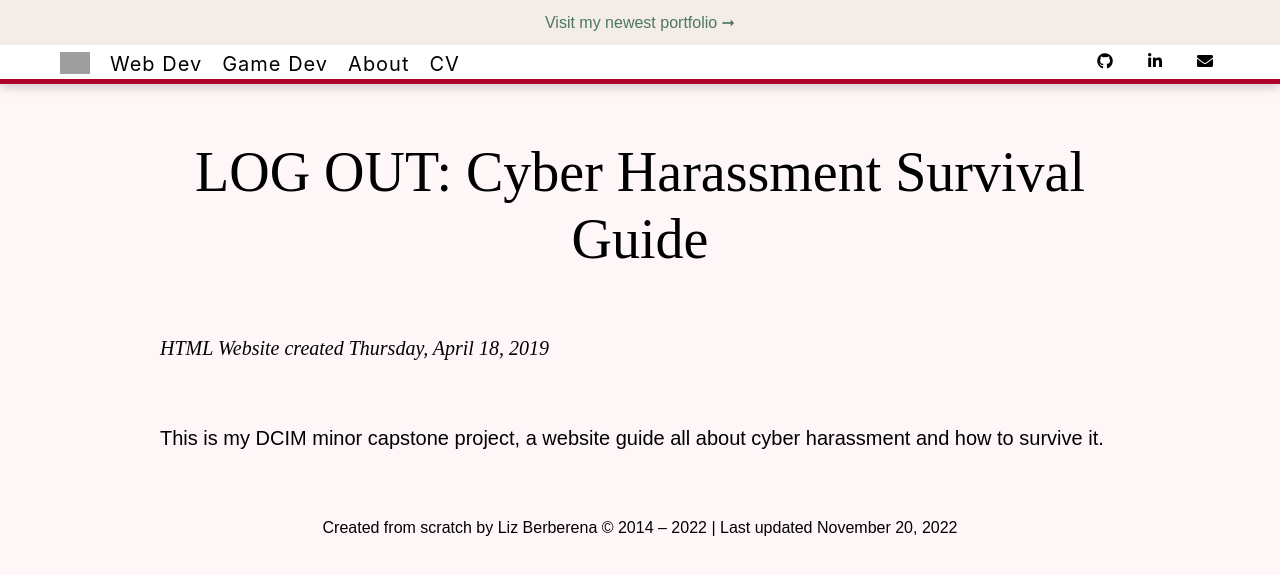
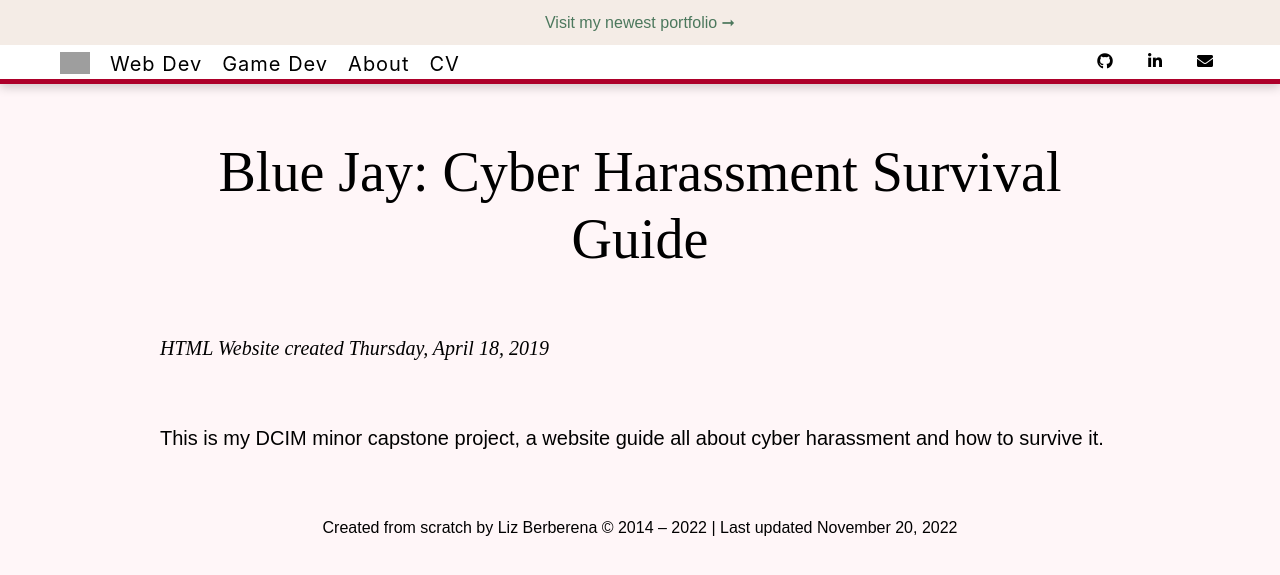
Before and after one commit to liz-lorena/mid-2019, a Jekyll site: the page built from _posts/2019-04-18-bluejay.md, in a window 1280 px wide. Shown: the top 575 px of the page. Built offline with Jekyll 4.4.1, drawn with Linux system fonts in a browser that asks for light colours; nearby versions of some CDN libraries; grey boxes are pictures that could not be loaded.

Commit message:
Update and rename 2019-04-18-logout.md to 2019-04-18-bluejay.md

```diff
--- a/_posts/2019-04-18-logout.md
+++ b/_posts/2019-04-18-bluejay.md
@@ -1,10 +1,10 @@
 ---
 layout: post
-title: "LOG OUT: Cyber Harassment Survival Guide"
+title: "Blue Jay: Cyber Harassment Survival Guide"
 projectDate: April 2019
 category: HTML Website
 role: Web Developer and Researcher
-img: logout.jpg
-link: /2021/projects/logout
+img: bluejay.png
+link: /2020/projects/bluejay
 excerpt: This is my DCIM minor capstone project, a website guide all about cyber harassment and how to survive it.
 ---
```
